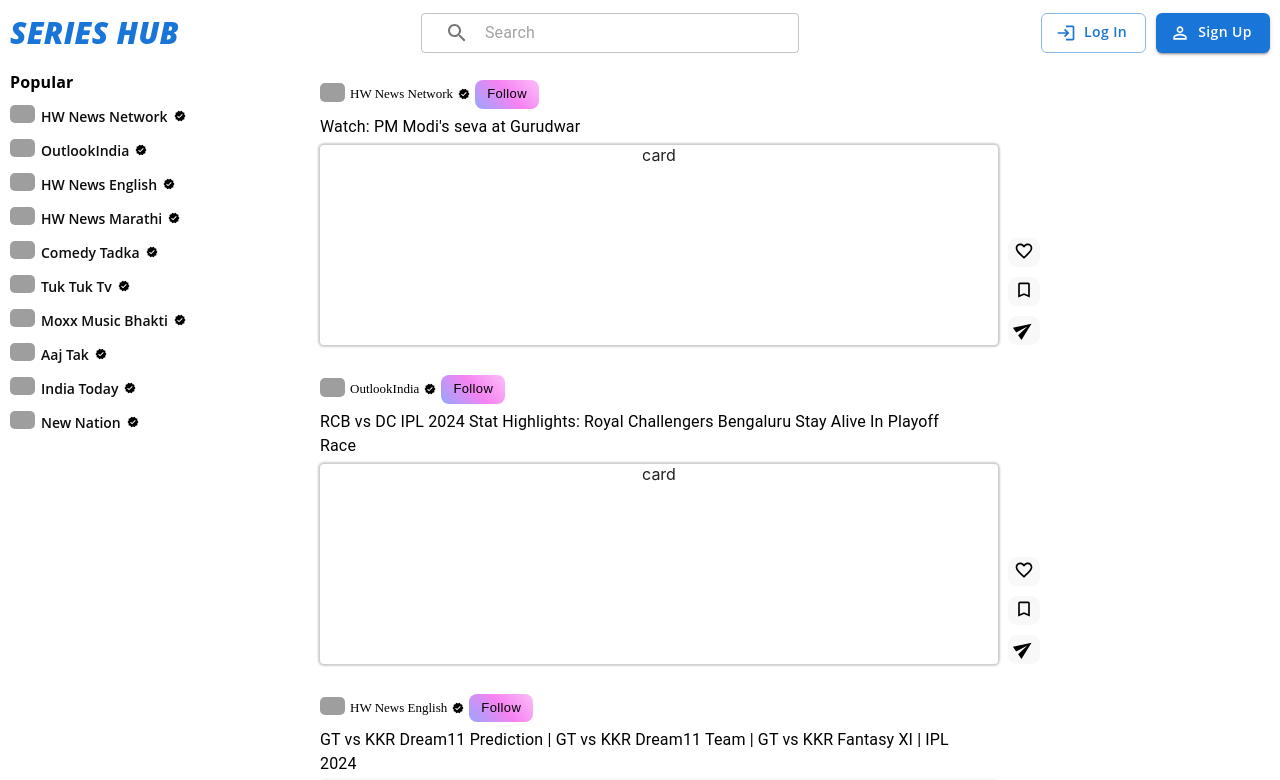
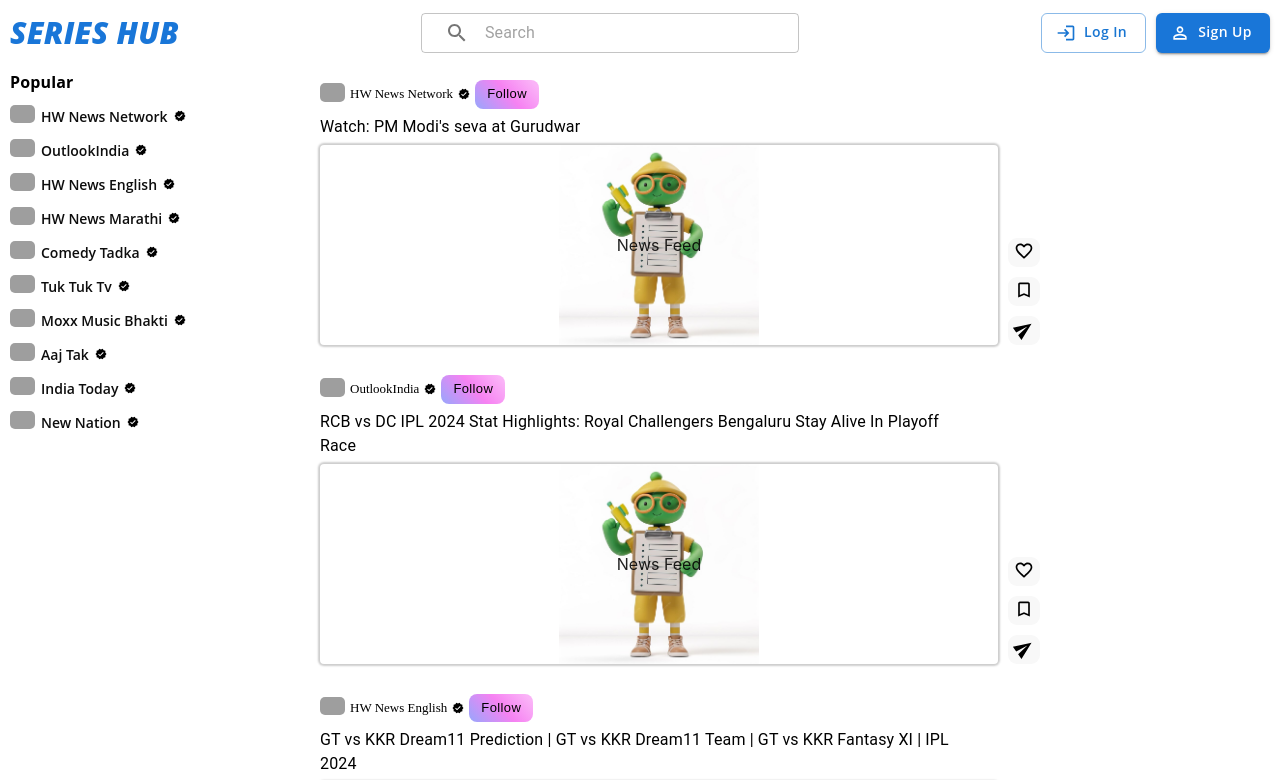
Before and after one commit to Roopa2615/SeriesHub, a React (Create React App) app: page / in a window 1280 px wide. Shown: the top 780 px of the page. Built offline with nearby package versions, Linux system fonts and the light colour scheme; no server answers; grey boxes are pictures that could not be loaded; the HTML template or start-up script is replaced by a standard one.

Commit message:
added background image to the cards

```diff
--- a/package.json
+++ b/package.json
@@ -59,6 +59,7 @@
   },
   "devDependencies": {
     "@babel/core": "^7.24.7",
+    "@babel/plugin-proposal-private-property-in-object": "^7.21.11",
     "@babel/plugin-transform-private-property-in-object": "^7.24.7",
     "@babel/preset-env": "^7.24.7",
     "@babel/preset-react": "^7.24.7",
--- a/src/Components/CardsList/cardsList.jsx
+++ b/src/Components/CardsList/cardsList.jsx
@@ -6,6 +6,7 @@
 import BookmarkBorderIcon from "@mui/icons-material/BookmarkBorder";
 import SendOutlinedIcon from "@mui/icons-material/Send";
 import "./cardList.css";
+import robot from '../../assets/svgs/yellow-robot-with-white-ruler-his-hand_967785-63256.jpg'
 
 const CardsList = ({ data }) => {
   let availableData = data.length ? data : newsFeed;
@@ -106,6 +107,10 @@
                 flexDirection: "row",
                 width: "100%",
                 gap: "10px",
+                '@media (max-width: 765px)':{
+                  flexDirection: "column",
+                  width:'80%'
+                }
               }}
             >
               <Card
@@ -114,9 +119,16 @@
                   textAlign: "center",
                   boxShadow: "0px 0px 2px 2px #00000033",
                   width: "100%",
+                  backgroundImage: `url(${robot})`,
+                  backgroundPosition: 'center',
+                  backgroundRepeat:'no-repeat',
+                  backgroundSize:'contain',
+                  display:'flex',
+                  alignItems:'center',
+                  justifyContent:'center'
                 }}
               >
-                card
+                News Feed
               </Card>
               <Box
                 sx={{
@@ -124,6 +136,9 @@
                   flexDirection: "column",
                   justifyContent: "flex-end",
                   gap: "10px",
+                  '@media (max-width: 765px)':{
+                    flexDirection: "row",
+                  }
                 }}
               >
                 {icons &&
```
Also changed, not shown: src/assets/svgs/yellow-robot-with-white-ruler-his-hand_967785-63256.jpg (added).
